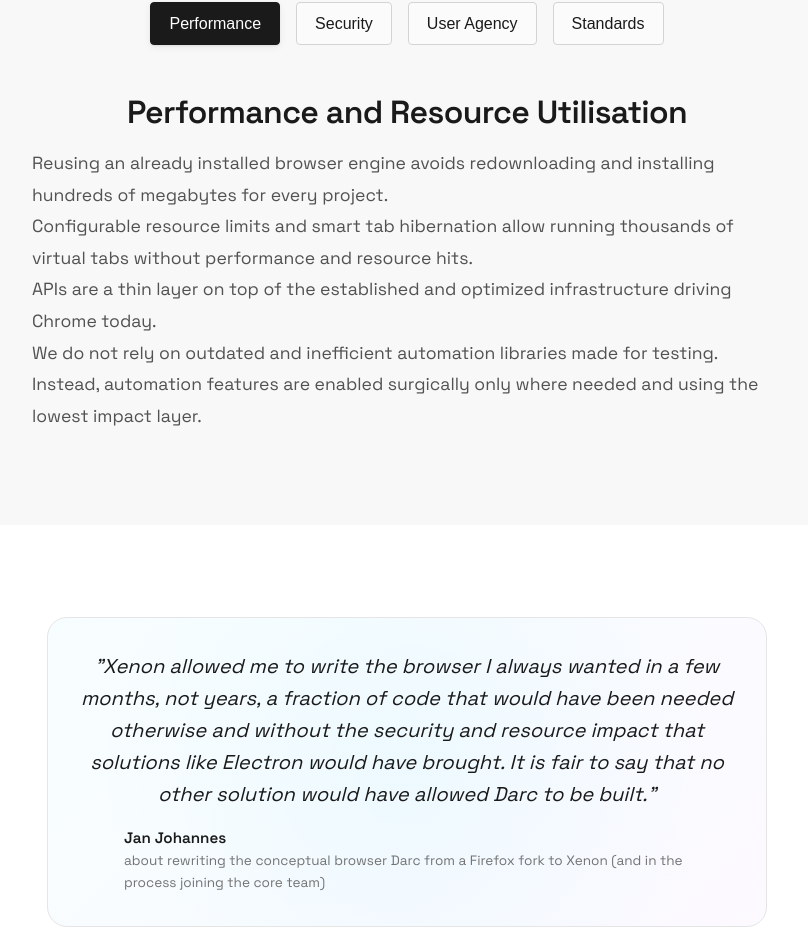
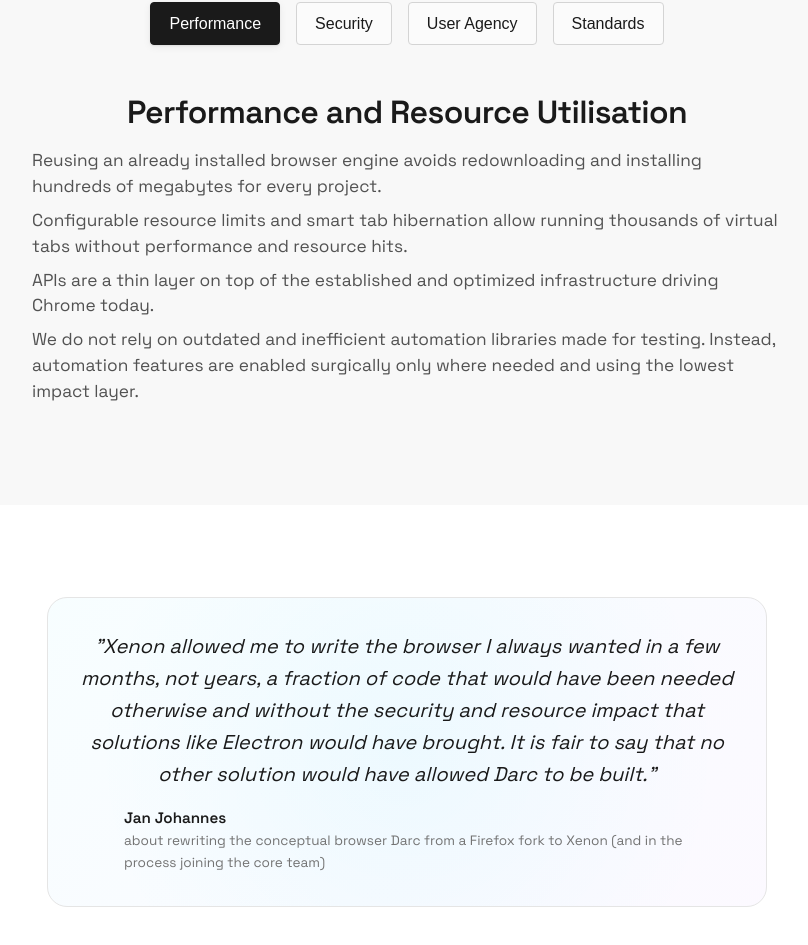
Before and after one commit to Agent54/xe-website, a SvelteKit app: page / in a window 1280 px wide. Shown: the part 2771-3716 px from the top of the page, without its empty margins (233-1041 px from the left). Built offline with nearby package versions, Linux system fonts and the light colour scheme.

Commit message:
fix user feedback

```diff
--- a/src/routes/+layout.svelte
+++ b/src/routes/+layout.svelte
@@ -1,6 +1,8 @@
 <script>
   import './styles.css'
   import { page } from '$app/stores'
+  import { afterNavigate, beforeNavigate } from '$app/navigation'
+  import { onMount, tick } from 'svelte'
 
   let brandName
   let brandLink
@@ -14,6 +16,28 @@
     brandLink = isDarc ? '/darc' : '/'
     currentPath = $page.url.pathname
   }
+
+  onMount(() => {
+    // Disable browser's default scroll restoration to handle it manually
+    if ('scrollRestoration' in history) {
+      history.scrollRestoration = 'manual'
+    }
+  })
+
+  afterNavigate(async () => {
+    mobileMenuOpen = false
+    // Wait for DOM update
+    await tick()
+    // Force scroll to top with a slight delay to override any browser behavior
+    setTimeout(() => {
+      const main = document.querySelector('main')
+      if (main) {
+        window.scrollTo({ top: 0, left: 0, behavior: 'instant' })
+        document.body.scrollTop = 0
+        document.documentElement.scrollTop = 0
+      }
+    }, 0)
+  })
 
   function isActive(path) {
     if (path === '/') {
--- a/src/routes/+page.svelte
+++ b/src/routes/+page.svelte
@@ -340,9 +340,13 @@
       <h3 class="text-center" style="margin-bottom: 1rem; color: var(--text-primary);">
         {features[currentFeature].title}
       </h3>
-      <p style="font-size: 1.1rem; max-width: 750px; margin: 0 auto; white-space: pre-line; line-height: 1.8;">
-        {features[currentFeature].description}
-      </p>
+      <div style="font-size: 1.1rem; max-width: 750px; margin: 0 auto; line-height: 1.5;">
+        {#each features[currentFeature].description.split('\n') as paragraph}
+          {#if paragraph.trim()}
+            <p style="margin-bottom: 0.5rem;">{paragraph}</p>
+          {/if}
+        {/each}
+      </div>
     </div>
   </div>
 </section>
```
